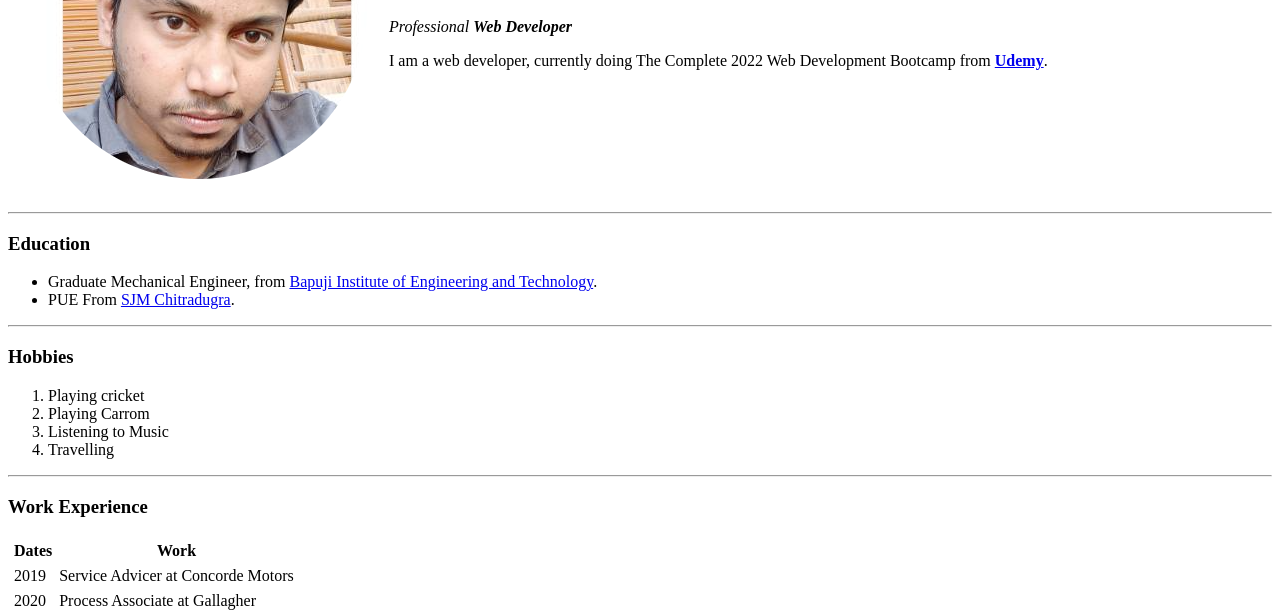
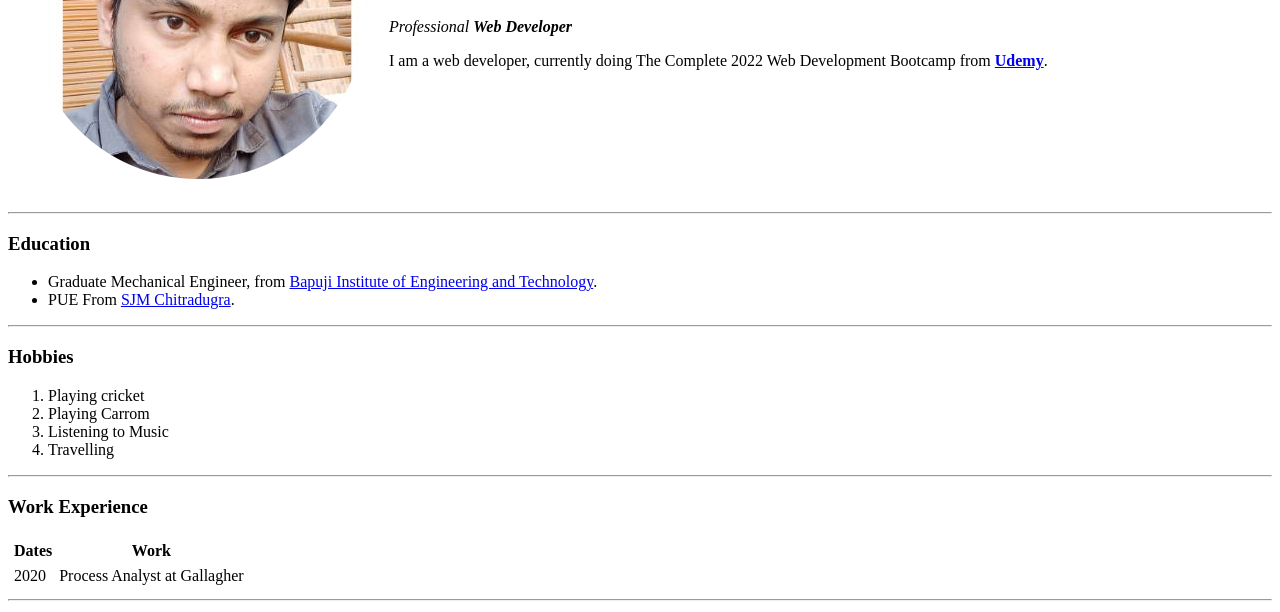
Before and after one commit to LiyakhathKhan/CV, a plain HTML site: page index.html in a window 1280 px wide. Shown: the part 188-800 px from the top of the page. Drawn offline with Linux system fonts and the light colour scheme.

Commit message:
removed work experience

```diff
--- a/index.html
+++ b/index.html
@@ -42,12 +42,8 @@
     </thead>
     <tbody>
       <tr>
-        <td>2019</td>
-        <td>Service Advicer at Concorde Motors</td>
-      </tr>
-      <tr>
         <td>2020</td>
-        <td>Process Associate at Gallagher</td>
+        <td>Process Analyst at Gallagher</td>
       </tr>
     </tbody>
   </table>
```
